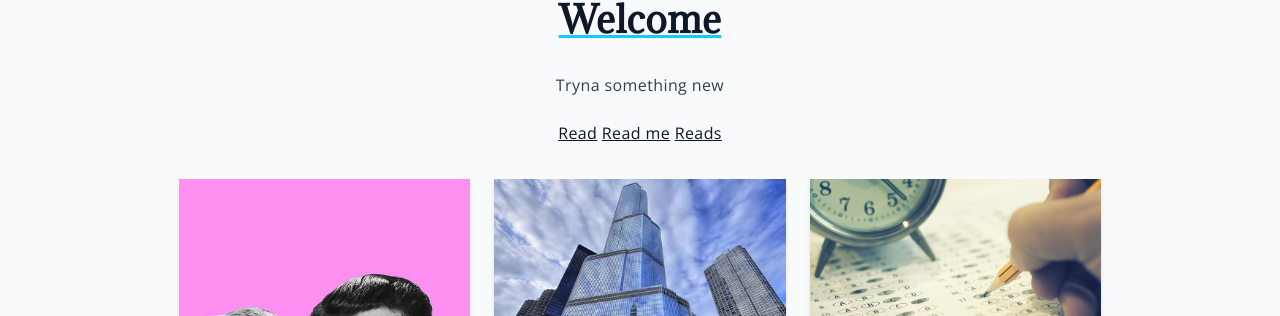
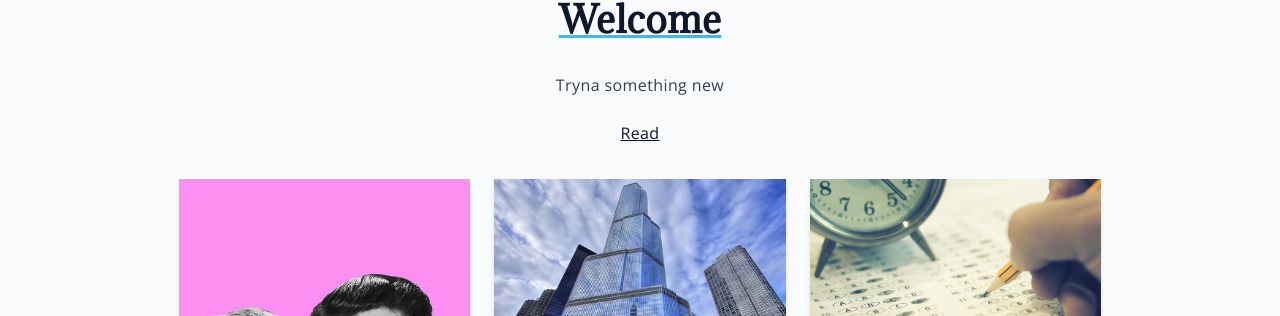
Before and after one commit to turning20w-hub/VrushStuff, a Jekyll site: the page built from index.md, in a window 1280 px wide. Shown: the part 105-421 px from the top of the page. Built offline with Jekyll 4.4.1, drawn with Linux system fonts in a browser that asks for light colours; our own code applies the rules of GitHub Pages for plain Markdown files.

Commit message:
Update index.md

```diff
--- a/index.md
+++ b/index.md
@@ -5,6 +5,4 @@ layout: home
 
 Tryna something new
 
-[Read](https://turning20w-hub.github.io/newsite/2026/09/23/test-8.html)
-[Read me](newsite/_posts/2026-09-23-test-8)
-[Reads](_posts/2026-09-23-test-8.md)
+[Read](https://turning20w-hub.github.io/VrushStuff/2026/09/23/test-8.html)
```
